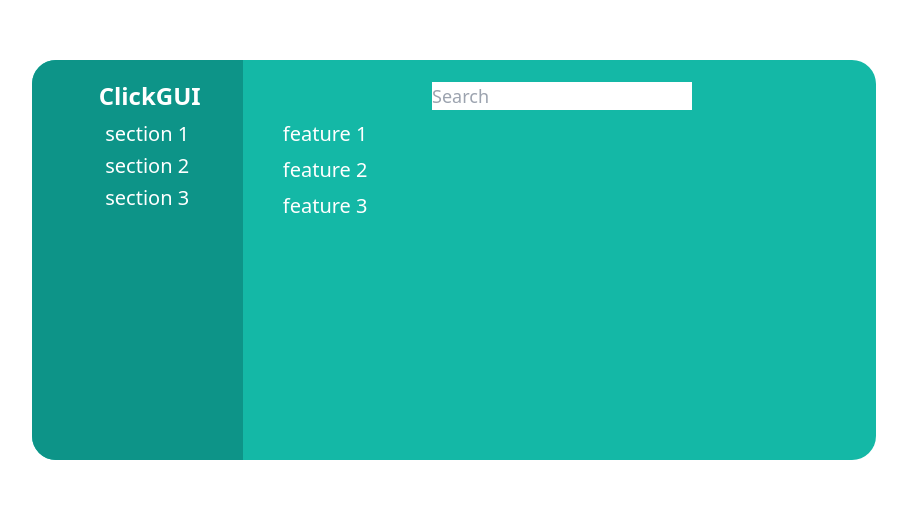
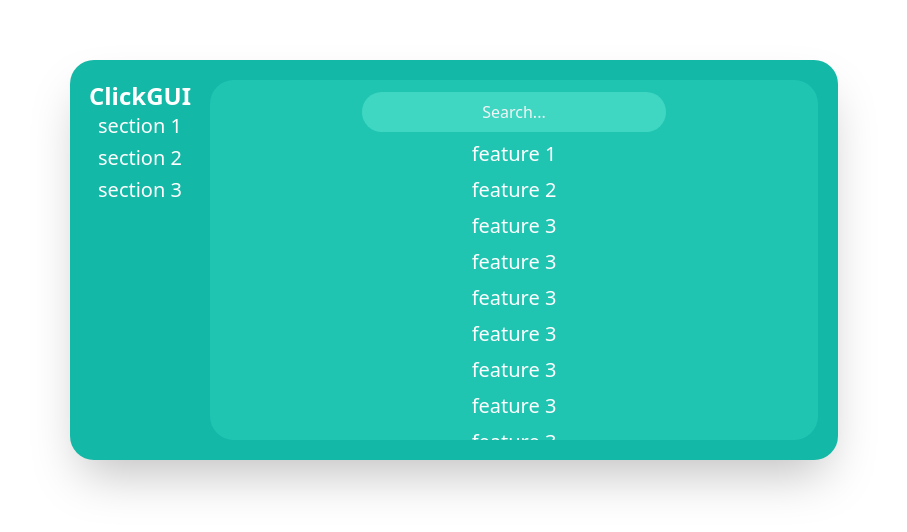
Before and after one commit to aesthetic0001/json-clickgui, a React (Create React App) app: page / in a window 1280 px wide. Shown: the part 140-672 px from the top of the page, without its empty margins (186-1093 px from the left). Built offline with nearby package versions, Linux system fonts and the light colour scheme.

Commit message:
added a searchbar

```diff
--- a/src/ClickGUI.jsx
+++ b/src/ClickGUI.jsx
@@ -1,28 +1,42 @@
 export default function ClickGUI({ title }) {
   return (
-    <div className="relative flex flex-col gap-x-5 gap-y-2 w-[66%] h-[50%] p-5 bg-teal-500 text-white rounded-3xl z-0">
-      <div className="flex flex-row gap-x-5 h-fit items-center z-[2]">
-        <div className="flex justify-center basis-1/3">
-          <h1 className="text-2xl font-bold">{title}</h1>
-        </div>
-        <div className="flex w-full justify-center">
-          <input type="text" placeholder="Search" className="text-lg" />
-        </div>
-      </div>
-      <div className="flex flex-row gap-x-10">
-        <div className="flex flex-col items-center gap-y-1 basis-1/3 z-[2]">
+    <div className="relative flex flex-col gap-x-5 gap-y-2 w-[60%] h-[50%] p-5 bg-teal-500 text-white rounded-3xl shadow-2xl z-0">
+      <div className="flex flex-row gap-x-5 h-full items-center">
+        <div className="flex flex-col basis-1/3 h-full w-full max-w-[100px]">
+          <h1 className="justify-self-center self-center text-2xl font-bold">
+            {title}
+          </h1>
+          <div className="flex flex-col items-center gap-y-1 basis-1/3">
             {/* todo: put icon next to each section */}
             <h1 className="text-xl">section 1</h1>
             <h1 className="text-xl">section 2</h1>
             <h1 className="text-xl">section 3</h1>
           </div>
-        <div className="flex flex-col gap-y-2 w-full">
+        </div>
+        <div className="relative w-full h-full">
+          <div className="absolute inset-0 bg-teal-400 bg-opacity-50 rounded-3xl -z-10"></div>
+          <div className="relative flex flex-col gap-y-2 w-full h-full">
+            <input
+              type="text"
+              className="mt-3 p-2 bg-teal-300 bg-opacity-50 text-white placeholder-gray-100 placeholder: text-center rounded-3xl w-1/2 self-center"
+              placeholder="Search..."
+            />
+            <div className="flex flex-col gap-y-2 items-center overflow-y-scroll">
               <h1 className="text-xl">feature 1</h1>
               <h1 className="text-xl">feature 2</h1>
               <h1 className="text-xl">feature 3</h1>
+              <h1 className="text-xl">feature 3</h1>
+              <h1 className="text-xl">feature 3</h1>
+              <h1 className="text-xl">feature 3</h1>
+              <h1 className="text-xl">feature 3</h1>
+              <h1 className="text-xl">feature 3</h1>
+              <h1 className="text-xl">feature 3</h1>
+              <h1 className="text-xl">feature 3</h1>
+              <h1 className="text-xl">feature 3</h1>
             </div>
           </div>
-      <div className="absolute w-1/4 inset-0 bg-teal-600 z-[1] rounded-l-3xl" />
+        </div>
+      </div>
     </div>
   );
 }
```
Lines whose indentation alone changed are shown as unchanged.
